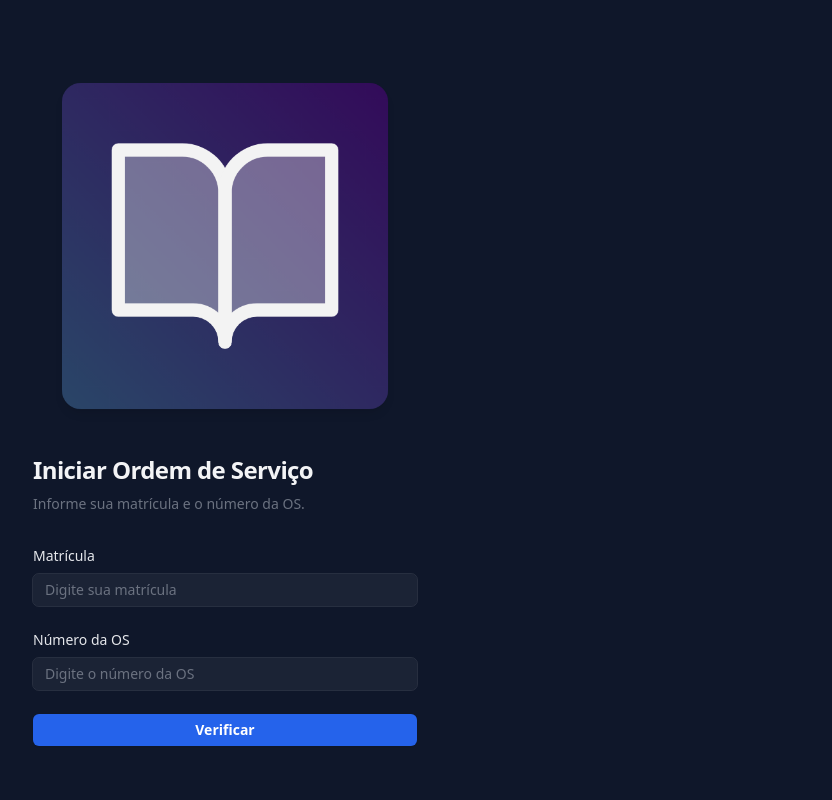
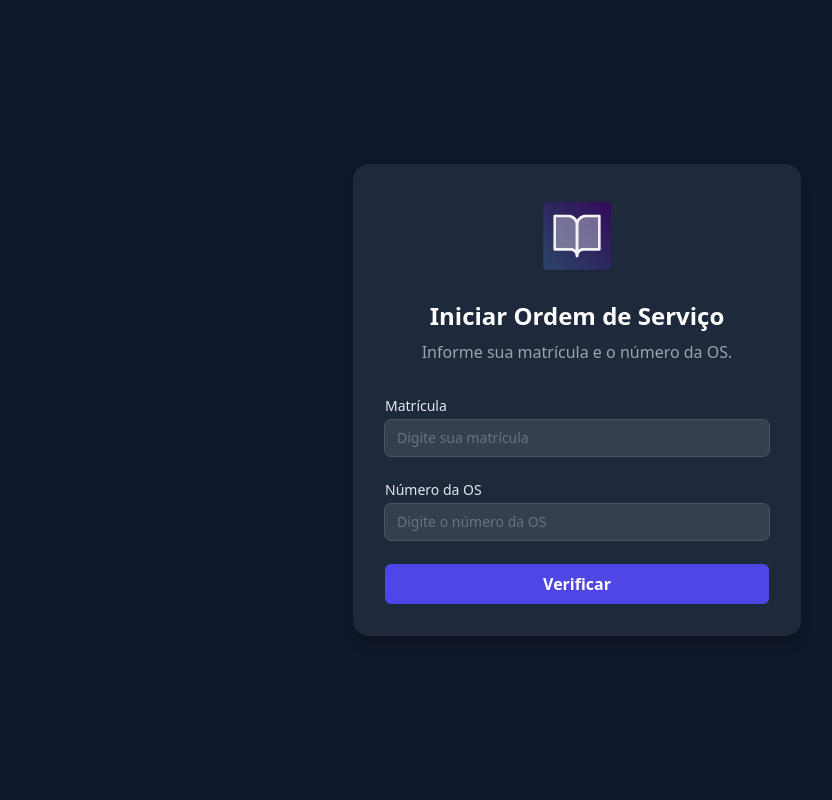
Before and after one commit to EricMoschen/Gestor-Os, a Django app: page /menuos/iniciar-os/ in a window 1280 px wide. Shown: the whole page, without its empty margins (63-895 px from the left). Run offline with Django 5.2, Linux system fonts and the light colour scheme; a user stored in the database is signed in; some libraries are stand-ins or nearby versions.

Commit message:
Mensagem do commit

```diff
--- a/menuos/templates/menuos/lancamento_os.html
+++ b/menuos/templates/menuos/lancamento_os.html
@@ -2,68 +2,98 @@
 {% load static %}
 {% block body %}
 
-<div class="flex min-h-screen bg-slate-900">
-  <div class="flex flex-1 flex-col justify-center px-4 py-12 sm:px-6 lg:flex-none lg:px-20 xl:px-24">
-    <div class="mx-auto w-full max-w-sm lg:w-96">
-      <div>
-        <img class="h-15 w-auto" src="{% static 'logo.png' %}" alt="Sua Empresa" />
-        <h2 class="mt-4 text-2xl font-bold tracking-tight text-gray-100">Iniciar Ordem de Serviço</h2>
-        <p class="mt-2 text-sm text-gray-500">
+<div class="flex min-h-screen bg-slate-900 items-center justify-center px-6 py-12">
+  <div class="w-full max-w-md bg-slate-800 rounded-2xl shadow-lg p-8 text-center">
+    <img class="mx-auto h-20 w-auto mb-6" src="{% static 'logo.png' %}" alt="Sua Empresa" />
+    <h2 class="text-2xl font-bold text-white mb-2">Iniciar Ordem de Serviço</h2>
+    <p class="text-gray-400 mb-8">
       Informe sua matrícula e o número da OS.
     </p>
-      </div>
 
-      <div class="mt-8">
-        <form method="POST" class="space-y-6" id="form-iniciar-os">
+    <form method="POST" id="form-iniciar-os" class="space-y-6 text-left">
       {% csrf_token %}
-
       <div id="msg_erro" class="hidden mb-4 text-red-500 text-center"></div>
 
       <div>
-            <label class="block text-sm font-medium text-gray-200">Matrícula</label>
-            <input type="text" name="matricula" id="matricula" required class="mt-2 block w-full rounded-md bg-white/5 px-3 py-1.5 text-white placeholder:text-gray-500 outline outline-1 outline-white/10 focus:outline-indigo-500 sm:text-sm" placeholder="Digite sua matrícula" />
+        <label for="matricula" class="block text-sm font-medium text-gray-200 mb-1">Matrícula</label>
+        <input
+          type="text"
+          name="matricula"
+          id="matricula"
+          required
+          placeholder="Digite sua matrícula"
+          class="w-full rounded-md bg-white/10 px-3 py-2 text-white placeholder-gray-500 outline outline-1 outline-white/20 focus:outline-indigo-500 sm:text-sm"
+        />
       </div>
 
       <div>
-            <label class="block text-sm font-medium text-gray-200">Número da OS</label>
-            <input type="text" name="numero_os" id="numero_os" required class="mt-2 block w-full rounded-md bg-white/5 px-3 py-1.5 text-white placeholder:text-gray-500 outline outline-1 outline-white/10 focus:outline-indigo-500 sm:text-sm" placeholder="Digite o número da OS" />
+        <label for="numero_os" class="block text-sm font-medium text-gray-200 mb-1">Número da OS</label>
+        <input
+          type="text"
+          name="numero_os"
+          id="numero_os"
+          required
+          placeholder="Digite o número da OS"
+          class="w-full rounded-md bg-white/10 px-3 py-2 text-white placeholder-gray-500 outline outline-1 outline-white/20 focus:outline-indigo-500 sm:text-sm"
+        />
       </div>
 
       <div>
-            <button type="button" id="btn_verificar" class="flex w-full justify-center rounded-md bg-blue-600 px-3 py-1.5 text-sm font-semibold text-white shadow-sm hover:bg-blue-500">
+        <button
+          type="button"
+          id="btn_verificar"
+          class="w-full rounded-md bg-indigo-600 px-4 py-2 text-white font-semibold hover:bg-indigo-500 transition"
+        >
           Verificar
         </button>
       </div>
 
-          <div id="colaborador_info" style="display:none;">
-            <label class="block text-sm font-medium text-gray-200">Nome do Colaborador</label>
-            <input type="text" name="nome_colaborador" id="nome_colaborador" readonly class="mt-2 block w-full rounded-md bg-white/10 px-3 py-1.5 text-white outline outline-1 outline-white/10 sm:text-sm" />
+      <div id="colaborador_info" class="hidden">
+        <label for="nome_colaborador" class="block text-sm font-medium text-gray-200 mb-1">Nome do Colaborador</label>
+        <input
+          type="text"
+          name="nome_colaborador"
+          id="nome_colaborador"
+          readonly
+          class="w-full rounded-md bg-white/20 px-3 py-2 text-white outline outline-1 outline-white/20 sm:text-sm"
+        />
       </div>
 
-          <div id="descricao_os_info" style="display:none;">
-            <label class="block text-sm font-medium text-gray-200">Descrição da OS</label>
-            <textarea name="descricao_os" id="descricao_os" readonly rows="4" class="mt-2 block w-full rounded-md bg-white/10 px-3 py-1.5 text-white outline outline-1 outline-white/10 sm:text-sm"></textarea>
+      <div id="descricao_os_info" class="hidden">
+        <label for="descricao_os" class="block text-sm font-medium text-gray-200 mb-1 mt-4">Descrição da OS</label>
+        <textarea
+          name="descricao_os"
+          id="descricao_os"
+          rows="4"
+          readonly
+          class="w-full rounded-md bg-white/20 px-3 py-2 text-white outline outline-1 outline-white/20 sm:text-sm"
+        ></textarea>
       </div>
 
-          <div id="botao_iniciar_container" style="display: none;">
-            <button type="submit" class="flex w-full justify-center rounded-md bg-green-600 px-3 py-1.5 text-sm font-semibold text-white shadow-sm hover:bg-green-500">
+      <div id="botao_iniciar_container" class="hidden mt-6">
+        <button
+          type="submit"
+          class="w-full rounded-md bg-green-600 px-4 py-2 text-white font-semibold hover:bg-green-500 transition"
+        >
           Iniciar OS
         </button>
       </div>
     </form>
   </div>
 </div>
-  </div>
-</div>
 
 <!-- Modal de Sucesso -->
-<div id="modal_sucesso" style="display:none; backdrop-filter: blur(6px);" class="fixed inset-0 bg-transparent bg-opacity-20 flex items-center justify-center z-50">
-  <div class="bg-white rounded-lg p-8 max-w-md text-left">
+<div
+  id="modal_sucesso"
+  style="display:none;"
+  class="fixed inset-0 bg-black bg-opacity-50 backdrop-blur-sm flex items-center justify-center z-50"
+>
+  <div class="bg-slate-100 rounded-lg p-8 max-w-md w-full text-left">
     <h2 class="text-xl font-bold mb-6 text-green-700 text-center">Hora iniciada com sucesso!</h2>
-    <div class="space-y-3 text-sm text-gray-800">
-      <p><strong>Número da OS:</strong><br><span id="modal_numero_os"></span></p>
-      <p><strong>Descrição da OS:</strong><br><span id="modal_descricao_os"></span></p>
-      <p><strong>Colaborador:</strong><br><span id="modal_nome_colaborador"></span> (<span id="modal_matricula_colaborador"></span>)</p>
+    <div class="space-y-3 text-gray-800 text-sm">
+      <p><strong>Número da OS:</strong><br /><span id="modal_numero_os"></span></p>
+      <p><strong>Descrição da OS:</strong><br /><span id="modal_descricao_os"></span></p>
+      <p><strong>Colaborador:</strong><br /><span id="modal_nome_colaborador"></span> (<span id="modal_matricula_colaborador"></span>)</p>
     </div>
     <p class="mt-6 text-center text-gray-600">Você será redirecionado em <span id="modal_timer">10</span> segundos.</p>
   </div>
@@ -101,7 +131,7 @@ document.addEventListener("DOMContentLoaded", function () {
       return;
     }
 
-    fetch(`/menuos/buscar-dados-os/?matricula=${matricula}&numero_os=${numeroOs}`, {
+    fetch(`/menuos/buscar-dados-os/?matricula=${encodeURIComponent(matricula)}&numero_os=${encodeURIComponent(numeroOs)}`, {
       headers: { 'X-Requested-With': 'XMLHttpRequest' }
     })
       .then(response => response.json())
@@ -110,15 +140,15 @@ document.addEventListener("DOMContentLoaded", function () {
           nomeColaboradorInput.value = data.nome_colaborador;
           descricaoOsInput.value = data.descricao_os;
 
-        colaboradorInfo.style.display = "block";
-        descricaoOsInfo.style.display = "block";
-        botaoIniciar.style.display = "block";
+          colaboradorInfo.classList.remove("hidden");
+          descricaoOsInfo.classList.remove("hidden");
+          botaoIniciar.classList.remove("hidden");
         } else {
           msgErro.textContent = "Matrícula ou Número da OS inválidos ou inexistentes.";
           msgErro.classList.remove("hidden");
-        colaboradorInfo.style.display = "none";
-        descricaoOsInfo.style.display = "none";
-        botaoIniciar.style.display = "none";
+          colaboradorInfo.classList.add("hidden");
+          descricaoOsInfo.classList.add("hidden");
+          botaoIniciar.classList.add("hidden");
           nomeColaboradorInput.value = "";
           descricaoOsInput.value = "";
         }
```
Also changed, not shown: menuos/templates/abrir_os.html (+110 -15 lines), menuos/templates/detalhes-os.html (+16 -27 lines), menuos/templates/menuos/listar_horas.html (+18 -18 lines). Lines whose indentation alone changed are shown as unchanged.
